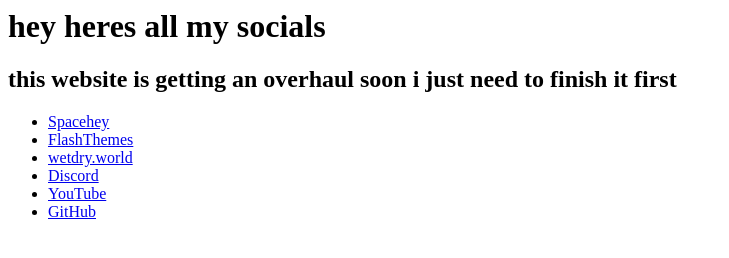
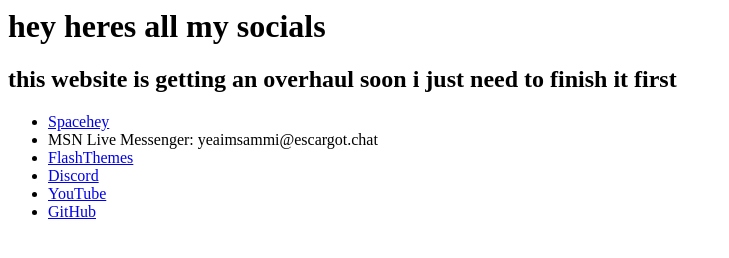
Before and after one commit to gracefulTenacity/yeahimsammi.xyz, a plain HTML site: page index.html in a window 1280 px wide. Shown: the whole page, without its empty margins (0-729 px from the left). Drawn offline with Linux system fonts and the light colour scheme.

Commit message:
Update index.html

```diff
--- a/index.html
+++ b/index.html
@@ -8,8 +8,8 @@
     <h2>this website is getting an overhaul soon i just need to finish it first</h2>
     <ul>
       <li><a href="https://spacehey.com/yeahimsammi">Spacehey</a></li>
+      <li>MSN Live Messenger: yeaimsammi@escargot.chat</li>
       <li><a href="https://flashthemes.net/user/73">FlashThemes</a></li>
-      <li><a href="https://wetdry.world/@latulapyrope">wetdry.world</a></li>
       <li><a href="https://discord.com/users/1000140141001723985">Discord</a></li>
       <li><a href="https://www.youtube.com/channel/UCVCkrssVKBJy7OEVGhtE3ng">YouTube</a></li>
       <li><a href="https://github.com/gracefulTenacity">GitHub</a></li>
```
